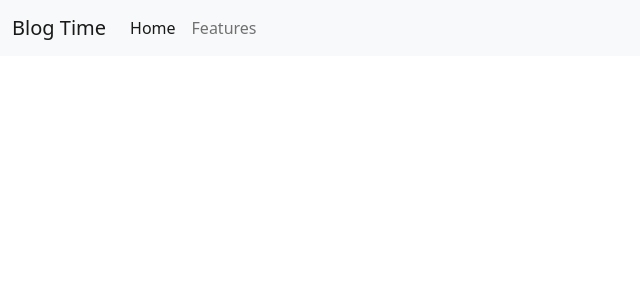
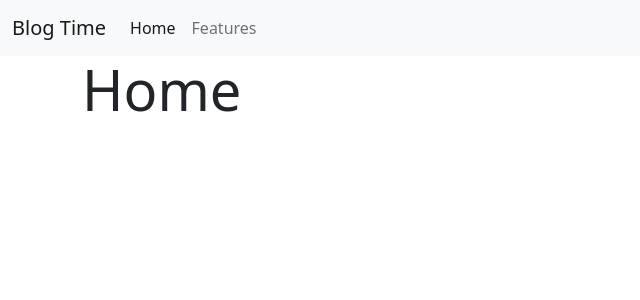
Before and after one commit to clarencelam/api_blog, a React (Create React App) app in the folder frontend/: page / in a window 1280 px wide. Shown: the top 300 px of the page, without its empty margins (0-640 px from the left). Built offline with nearby package versions, Linux system fonts and the light colour scheme.

Commit message:
fix homepage issue

```diff
--- a/frontend/package.json
+++ b/frontend/package.json
@@ -1,6 +1,5 @@
 {
   "name": "frontend",
-  "homepage":".",
 
   "version": "0.1.0",
   "private": true,
--- a/frontend/src/App.js
+++ b/frontend/src/App.js
@@ -11,7 +11,7 @@ const App = () => (
   <Router>
     <Layout>
       <Switch>
-        <Route exact path='/welcome' element={Home} />
+        <Route exact path='/' component={Home} />
         <Route exact path='/blog' component={Blog} />
         <Route exact path='/category/:id' component={Category} />
         <Route exact path='/blog/:id' component={BlogDetail} />
--- a/frontend/src/components/Home.js
+++ b/frontend/src/components/Home.js
@@ -1,8 +1,8 @@
 import React from 'react';
 
 const home = () => (
-    <div>
-        Home
+    <div className = 'container'>
+        <h1 className="display-4">Home</h1>
     </div>
 );
 
--- a/frontend/src/components/Navbar.js
+++ b/frontend/src/components/Navbar.js
@@ -1,20 +1,27 @@
 import React from 'react';
-import {Link, NavLink} from 'react-router-dom';
+import { Link, NavLink } from 'react-router-dom';
 
 const navbar = () => (
     <nav className="navbar navbar-expand-lg navbar-light bg-light">
         <div className="container-fluid">
             <a className="navbar-brand" href="#">Blog Time</a>
-    <button className="navbar-toggler" type="button" data-bs-toggle="collapse" data-bs-target="#navbarNav" aria-controls="navbarNav" aria-expanded="false" aria-label="Toggle navigation">
+            <button
+                className="navbar-toggler"
+                type="button"
+                data-bs-toggle="collapse"
+                data-bs-target="#navbarNav"
+                aria-controls="navbarNav"
+                aria-expanded="false"
+                aria-label="Toggle navigation">
                 <span className="navbar-toggler-icon"></span>
             </button>
             <div className="collapse navbar-collapse" id="navbarNav">
                 <ul className="navbar-nav">
                     <li className="nav-item">
-          <a className="nav-link active" aria-current="page" href="#">Home</a>
+                        <NavLink className="nav-link active" aria-current="page" exact to='/'>Home</NavLink>
                     </li>
                     <li className="nav-item">
-          <a className="nav-link" href="#">Features</a>
+                        <NavLink className="nav-link" exact to='/blog'>Features</NavLink>
                     </li>
                 </ul>
             </div>
```
Lines whose indentation alone changed are shown as unchanged.
